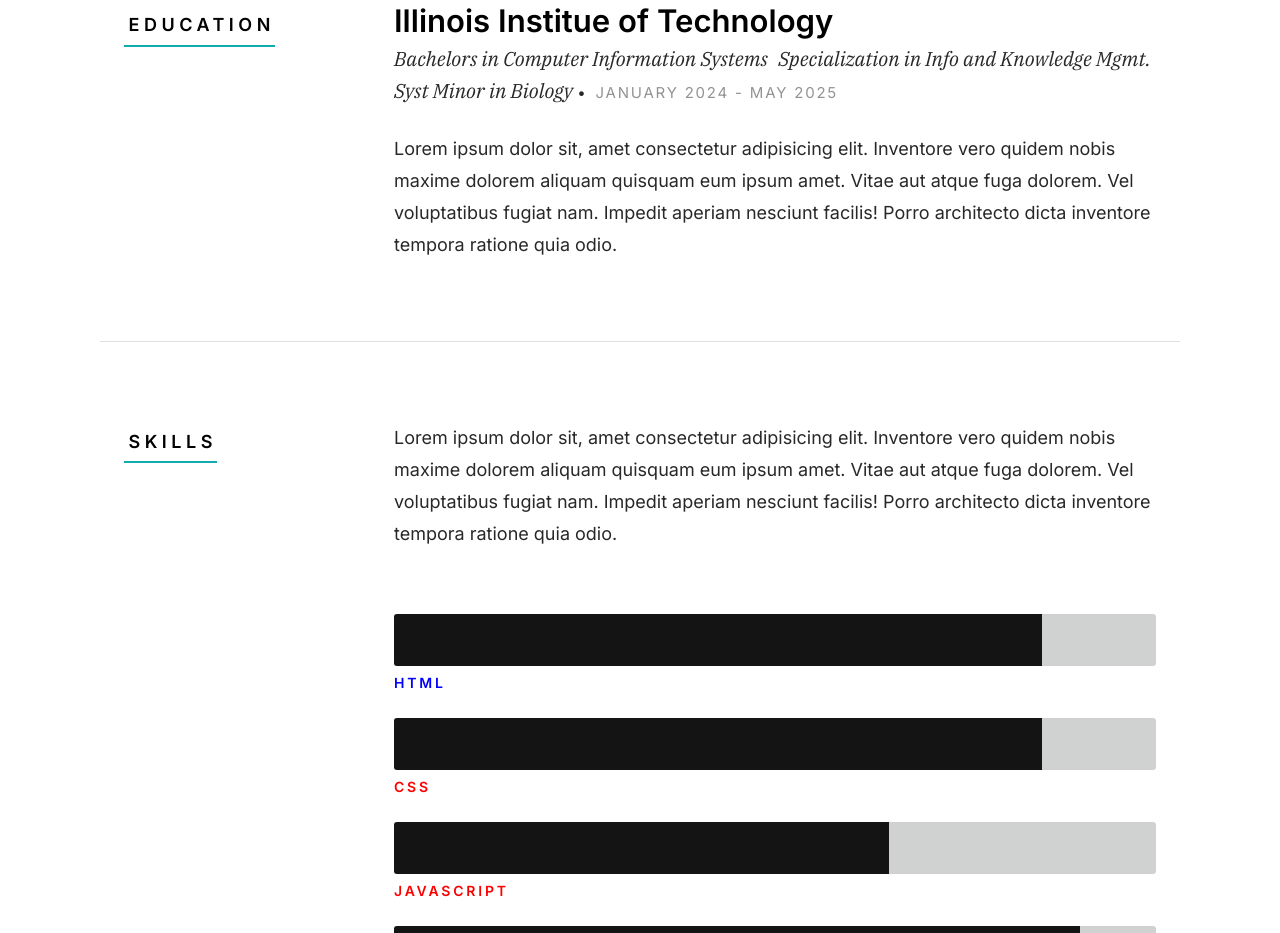
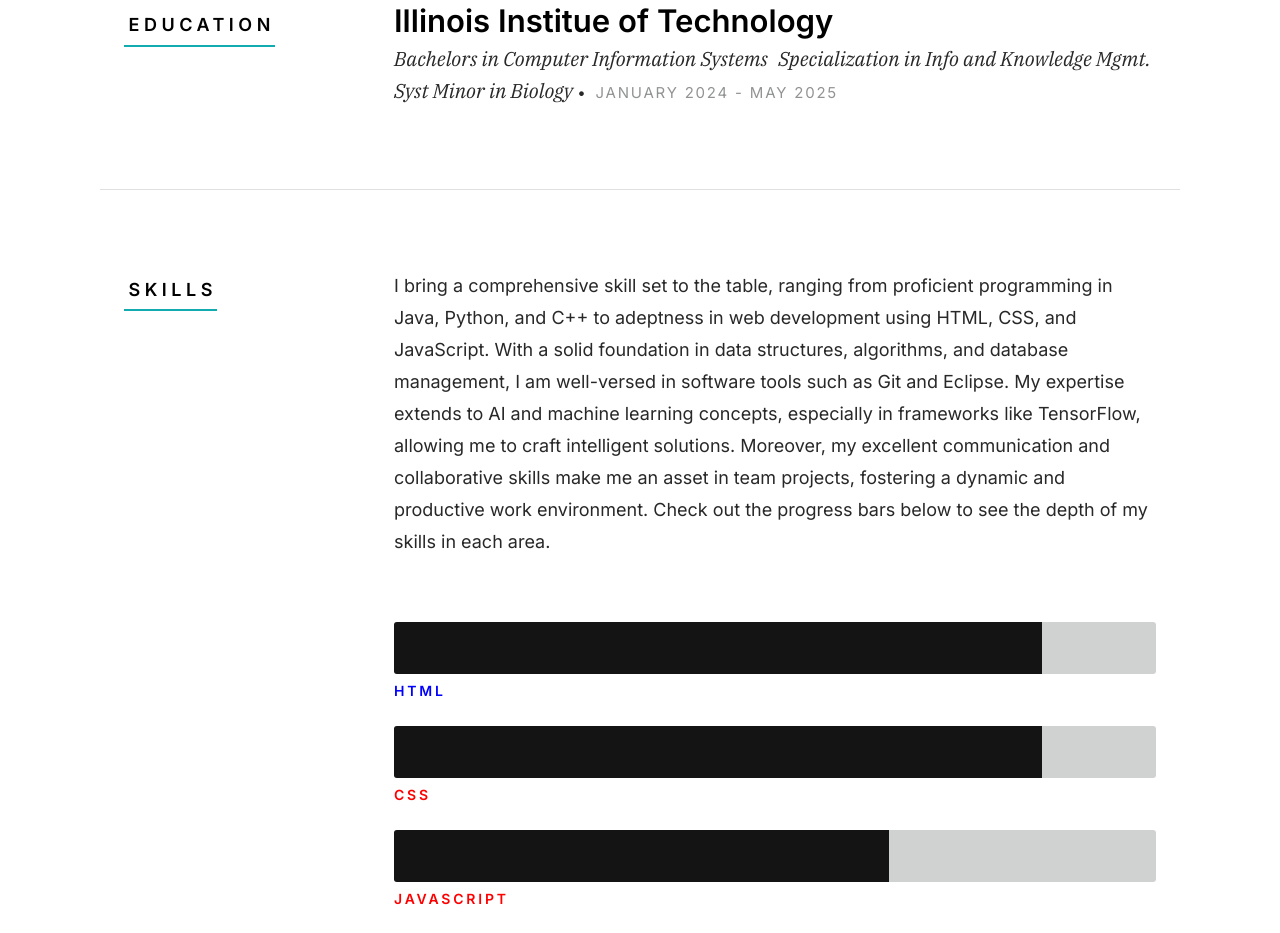
Before and after one commit to Daanishcws/Daanish-Ali, a plain HTML site: page Ceevee_2_0_0/index.html in a window 1280 px wide. Shown: the part 1980-2913 px from the top of the page. Drawn offline with Linux system fonts and the light colour scheme.

Commit message:
Changed the skills section

```diff
--- a/Ceevee_2_0_0/index.html
+++ b/Ceevee_2_0_0/index.html
@@ -228,10 +228,10 @@
                     </div>
 
                     <p>
-                    Lorem ipsum dolor sit, amet consectetur adipisicing elit. Inventore
+                   <!--- Lorem ipsum dolor sit, amet consectetur adipisicing elit. Inventore
                     vero quidem nobis maxime dolorem aliquam quisquam eum ipsum amet. Vitae
                     aut atque fuga dolorem. Vel voluptatibus fugiat nam. Impedit aperiam
-                    nesciunt facilis! Porro architecto dicta inventore tempora ratione quia odio.
+                    nesciunt facilis! Porro architecto dicta inventore tempora ratione quia odio. -->
                     </p>
 
                 </div> <!-- end resume-block -->
@@ -268,10 +268,14 @@
                 <div class="resume-block">
 
                     <p>
-                    Lorem ipsum dolor sit, amet consectetur adipisicing elit. Inventore
-                    vero quidem nobis maxime dolorem aliquam quisquam eum ipsum amet. Vitae
-                    aut atque fuga dolorem. Vel voluptatibus fugiat nam. Impedit aperiam
-                    nesciunt facilis! Porro architecto dicta inventore tempora ratione quia odio.
+                        I bring a comprehensive skill set to the table, ranging from proficient programming in Java,
+                        Python, and C++ to adeptness in web development using HTML, CSS, and JavaScript. With a solid
+                        foundation in data structures, algorithms, and database management, I am well-versed in software
+                        tools such as Git and Eclipse. My expertise extends to AI and machine learning concepts, especially
+                        in frameworks like TensorFlow, allowing me to craft intelligent solutions. Moreover, my excellent
+                        communication and collaborative skills make me an asset in team projects, fostering a dynamic and
+                        productive work environment. Check out the progress bars below to see the depth of my skills in each
+                        area.
                     </p>
 
                     <ul class="skill-bars-fat">
```
Also changed, not shown: 1 other file.
